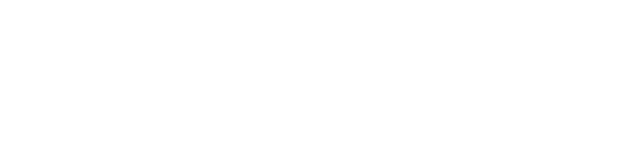
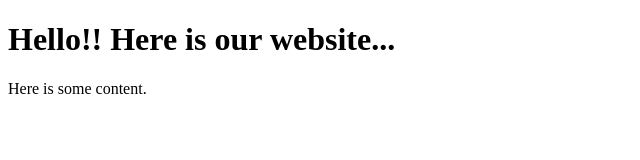
Before and after one commit to SheriNaMon/test-repo, a plain HTML site: page index.html in a window 1280 px wide. Shown: the whole page, without its empty margins (0-640 px from the left). Drawn offline with Linux system fonts and the light colour scheme.

Commit message:
Added Content to  index.html

```diff
--- a/index.html
+++ b/index.html
@@ -7,6 +7,7 @@
     <title>Document</title>
 </head>
 <body>
-
+  <h1>Hello!! Here is our website...</h1>
+  <p>Here is some content.</p>
 </body>
 </html>
```
